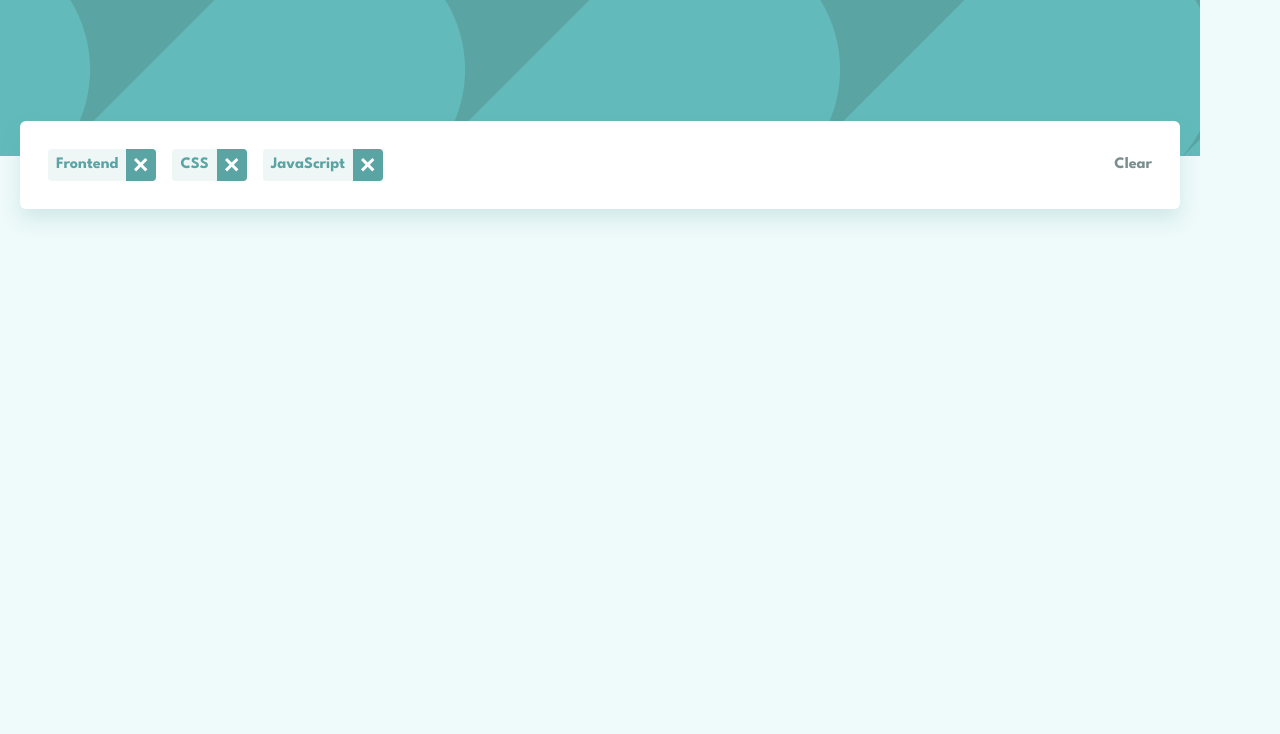
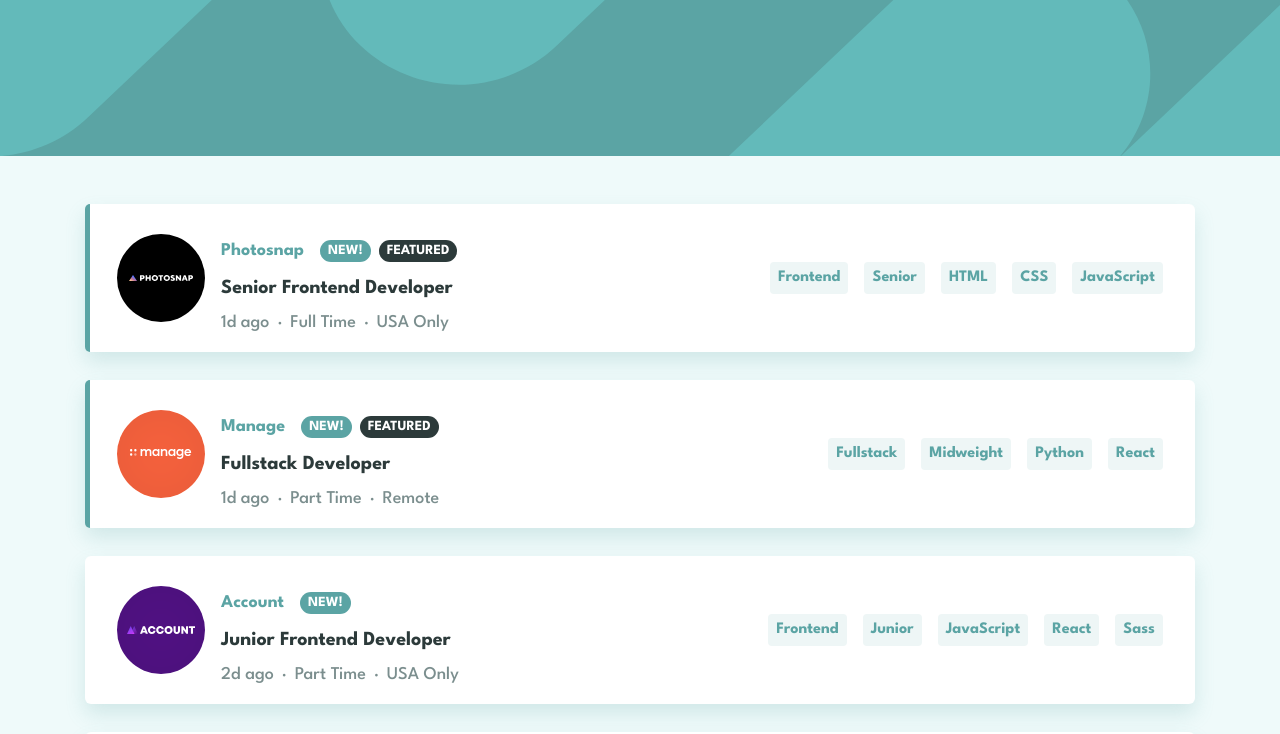
Before and after one commit to LoganF50/filtered-job-listings, a React (Vite) app: page / in a window 1280 px wide. Shown: the top 734 px of the page. Built offline with nearby package versions, Linux system fonts and the light colour scheme.

Commit message:
resize for desktop

```diff
--- a/src/App.tsx
+++ b/src/App.tsx
@@ -27,12 +27,16 @@
   font-weight: ${({ theme }) => theme.fontWeight.medium};
 
   @media screen and (min-width: ${({ theme }) => theme.breakpoint.tablet}) {
-    max-width: 1200px;
   }
 `;
 
 const StyledMain = styled.main`
-  margin: ${({ theme }) => theme.spacing.base600};
+  padding: ${({ theme }) => theme.spacing.base600};
+
+  @media screen and (min-width: ${({ theme }) => theme.breakpoint.tablet}) {
+    align-self: center;
+    width: min(1150px, 100%);
+  }
 `;
 
 const PostSection = styled.div<{ isFiltersShown: boolean }>`
@@ -41,6 +45,10 @@
   gap: ${({ theme }) => theme.spacing.base1000};
   padding-top: ${({ isFiltersShown, theme }) =>
     isFiltersShown ? "" : theme.spacing.base700};
+
+  @media screen and (min-width: ${({ theme }) => theme.breakpoint.tablet}) {
+    gap: ${({ theme }) => theme.spacing.base700};
+  }
 `;
 
 type FilterData = {
@@ -64,11 +72,7 @@
   tools: string[];
 };
 
-const initialFilters: FilterData[] = [
-  { category: "role", name: "Frontend" },
-  { category: "languages", name: "CSS" },
-  { category: "languages", name: "JavaScript" },
-];
+const initialFilters: FilterData[] = [];
 
 const initialPosts: PostData[] = [
   {
--- a/src/components/FilterSection.tsx
+++ b/src/components/FilterSection.tsx
@@ -8,6 +8,11 @@
   box-shadow: ${({ theme }) => theme.boxShadow.primary};
   padding: ${({ theme }) => theme.spacing.base700};
   transform: translate(0, -55px);
+
+  @media screen and (min-width: ${({ theme }) => theme.breakpoint.tablet}) {
+    padding: ${({ theme }) =>
+      `${theme.spacing.base600} ${theme.spacing.base800}`};
+  }
 `;
 
 const FilterGroup = styled.div`
--- a/src/components/Header.tsx
+++ b/src/components/Header.tsx
@@ -4,6 +4,10 @@
   height: 156px;
   background-color: ${({ theme }) => theme.color.primary};
   background-image: url("images/bg-header-mobile.svg");
+
+  @media screen and (min-width: ${({ theme }) => theme.breakpoint.tablet}) {
+    background-image: url("images/bg-header-desktop.svg");
+  }
 `;
 
 export const Header = () => {
--- a/src/components/Post.tsx
+++ b/src/components/Post.tsx
@@ -19,6 +19,10 @@
       cursor: pointer;
       color: ${({ theme }) => theme.color.primary};
     }
+
+    @media screen and (min-width: ${({ theme }) => theme.breakpoint.tablet}) {
+      font-size: ${({ theme }) => theme.fontSize.base500};
+    }
   }
 
   & img {
@@ -28,6 +32,20 @@
     top: 0;
     left: 0;
     transform: translate(50%, -50%);
+  }
+
+  @media screen and (min-width: ${({ theme }) => theme.breakpoint.tablet}) {
+    flex-direction: row;
+    align-items: center;
+    padding: ${({ theme }) =>
+      `${theme.spacing.base600} ${theme.spacing.base800}`};
+
+    & img {
+      position: static;
+      transform: none;
+      height: 5.5rem;
+      width: 5.5rem;
+    }
   }
 `;
 
@@ -60,6 +78,10 @@
   align-items: center;
   color: ${({ theme }) => theme.color.darkCyan};
   gap: ${({ theme }) => theme.spacing.base300};
+
+  @media screen and (min-width: ${({ theme }) => theme.breakpoint.tablet}) {
+    font-size: ${({ theme }) => theme.fontSize.base400};
+  }
 `;
 
 const PillSection = styled.div`
@@ -71,6 +93,10 @@
   color: ${({ theme }) => theme.color.primary};
   font-size: ${({ theme }) => theme.fontSize.base200};
   font-weight: ${({ theme }) => theme.fontWeight.bold};
+
+  @media screen and (min-width: ${({ theme }) => theme.breakpoint.tablet}) {
+    font-size: ${({ theme }) => theme.fontSize.base400};
+  }
 `;
 
 const Pill = styled.div<PillProps>`
@@ -92,6 +118,10 @@
 const Splitter = styled.div`
   height: 1px;
   background-color: ${({ theme }) => theme.color.darkCyan};
+
+  @media screen and (min-width: ${({ theme }) => theme.breakpoint.tablet}) {
+    display: none;
+  }
 `;
 
 const Filters = styled.div`
@@ -99,6 +129,7 @@
   align-items: center;
   flex-wrap: wrap;
   gap: ${({ theme }) => theme.spacing.base500};
+  margin-left: auto;
 `;
 
 type PostProps = {
```
